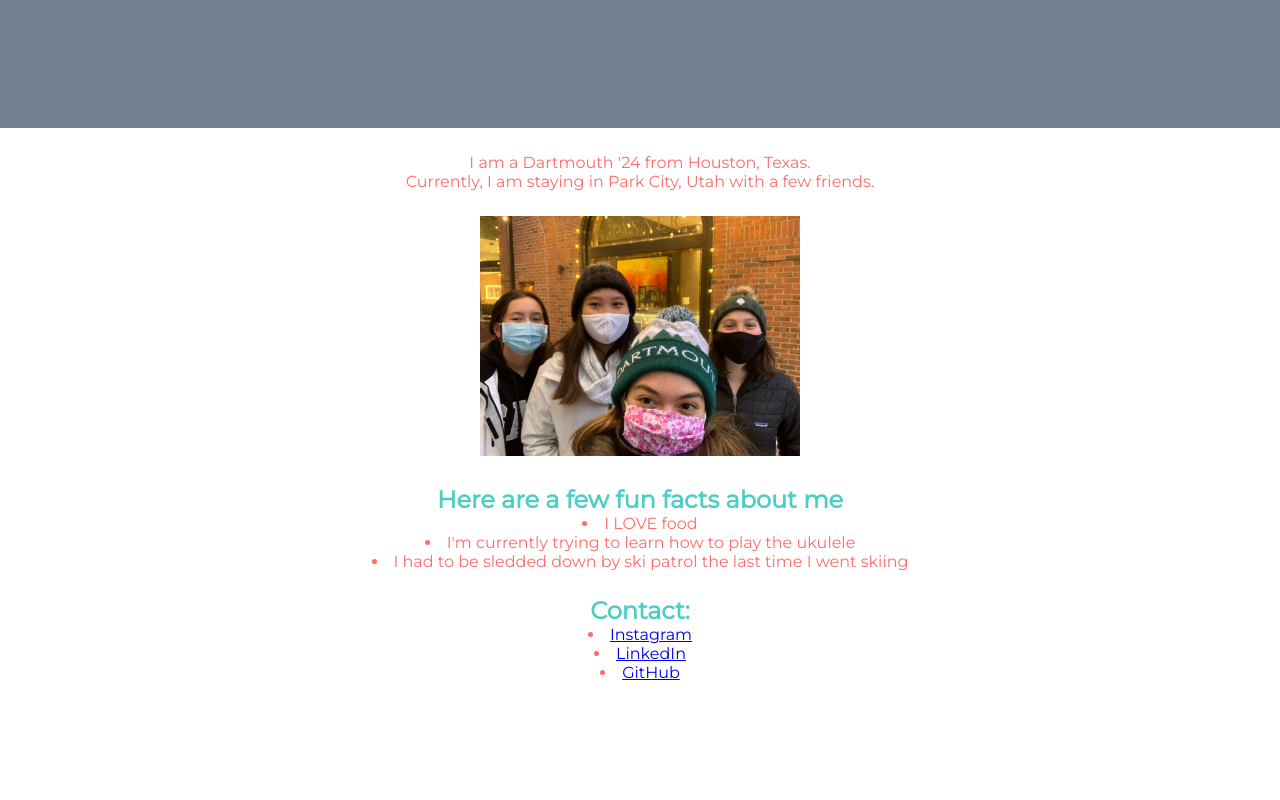
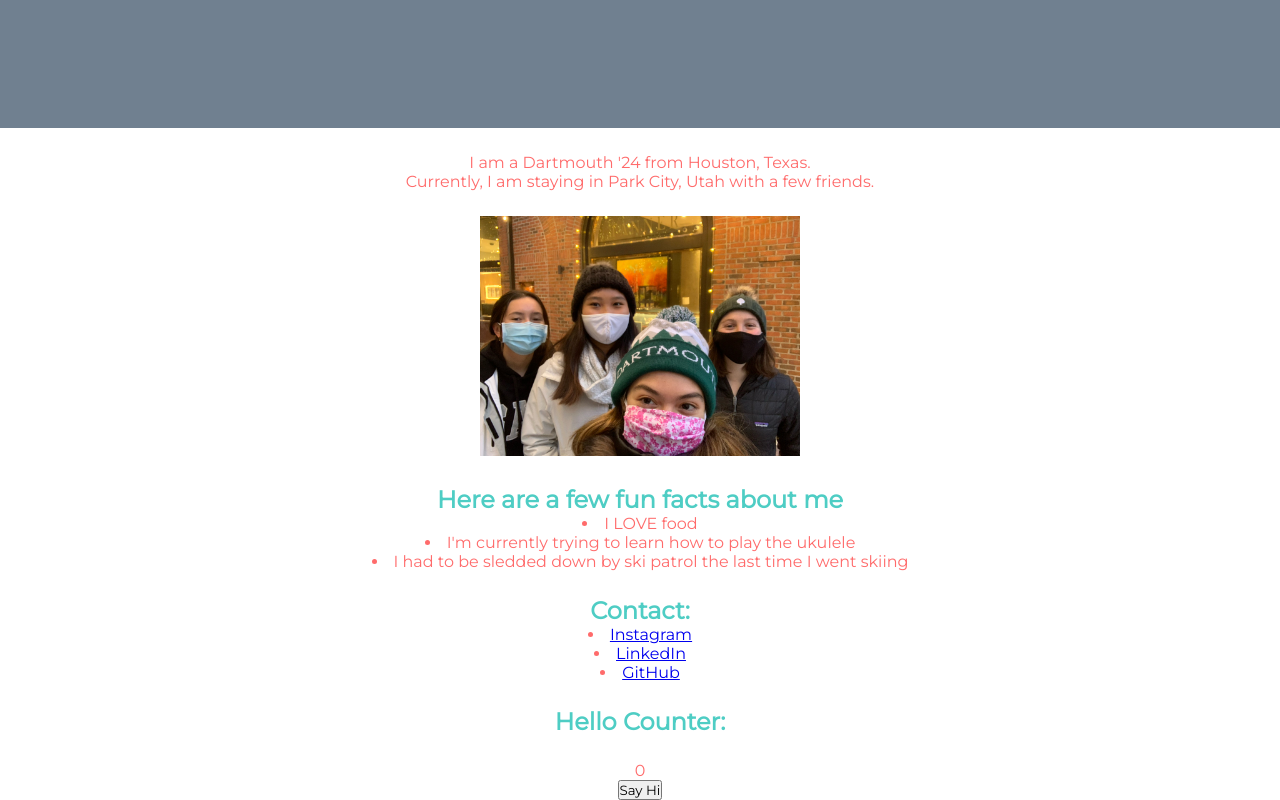
Before and after one commit to gracewanggw/personal-react-website, a React (Create React App) app in the folder website/: page / in a window 1280 px wide. Shown: the part 352-1152 px from the top of the page. Before the commit the page ends 1034 px from the top, so only its background shows below. Built offline with nearby package versions, Linux system fonts and the light colour scheme.

Commit message:
add one component

```diff
--- a/website/src/App.js
+++ b/website/src/App.js
@@ -1,6 +1,7 @@
 import pic from "./PC_Group.jpg";
 import './App.css';
 import Navbar from "./components/Navbar/Navbar";
+import HelloCounter from "./components/HelloCounter.js";
 
 
 function App() {
@@ -32,6 +33,7 @@ function App() {
             <h2>Contact: </h2>
             <div>{contact}</div>
       </body>
+      <HelloCounter/>
     </div>
   );
 }
--- /dev/null
+++ b/website/src/components/HelloCounter.js
@@ -0,0 +1,26 @@
+import { Component } from "react";
+
+class HelloCounter extends Component{
+    constructor(props){
+        super(props);
+        this.state= {count: 0};
+    }
+
+    upCount = () => {
+        console.log(this.state.count);
+        var temp = this.state.count;
+        this.setState({count: temp+1});
+    }
+
+    render(){
+        return(
+            <div>
+                <h2>Hello Counter: </h2>
+                <p>{this.state.count}</p>
+                <button onClick={this.upCount}>Say Hi</button>
+            </div>
+        )
+    }
+}
+
+export default HelloCounter;
--- a/website/src/components/Navbar/Navbar.js
+++ b/website/src/components/Navbar/Navbar.js
@@ -1,5 +1,5 @@
 import React,{Component} from 'react';
-import { Button } from '../Button';
+import {Button} from '../Button';
 import {MenuItems} from "./MenuItems"
 import "./Navbar.css"
 
```
Also changed, not shown: website/src/components/Button.js (line endings or trailing spaces), 1 other file (tests, documents, lock files or other folders).
